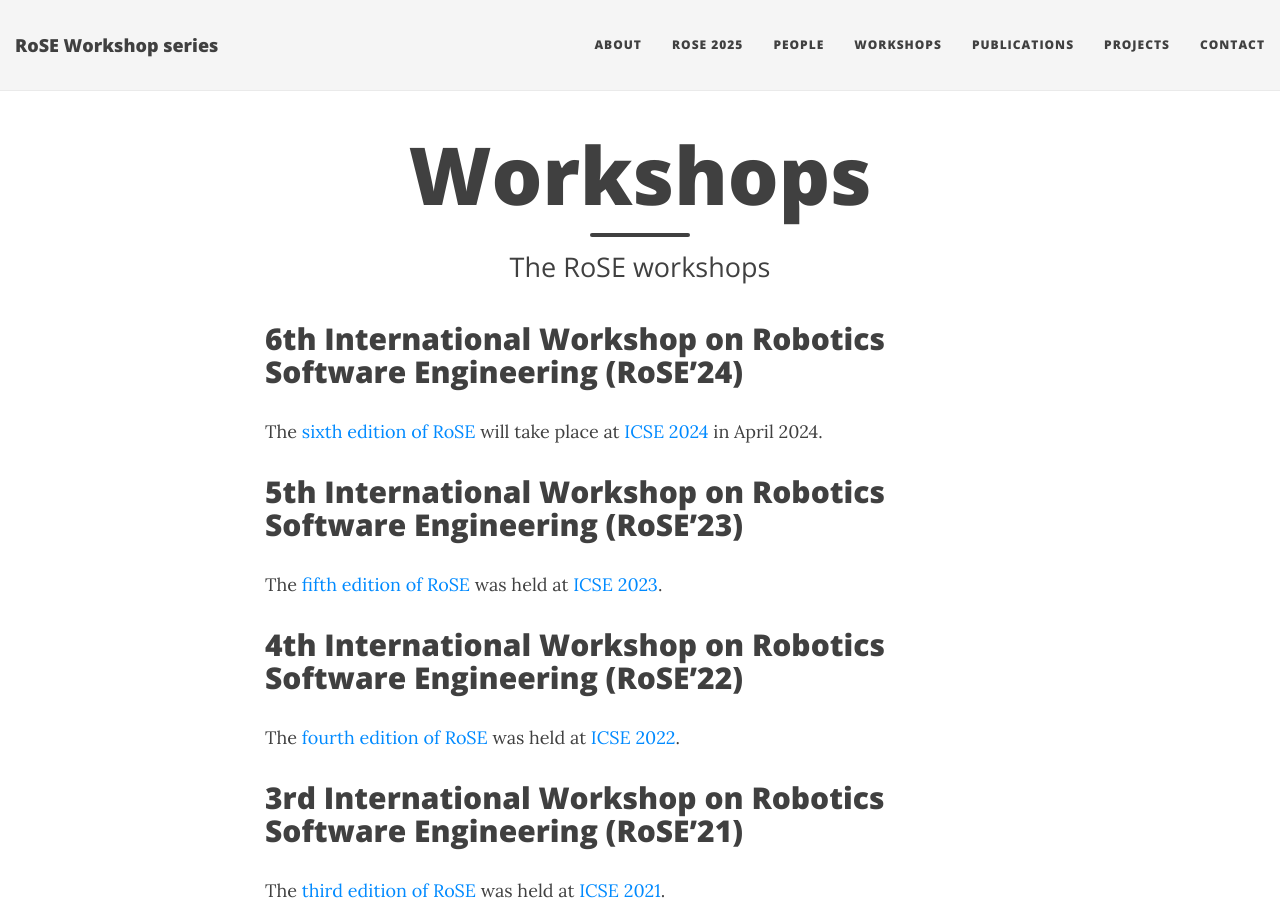
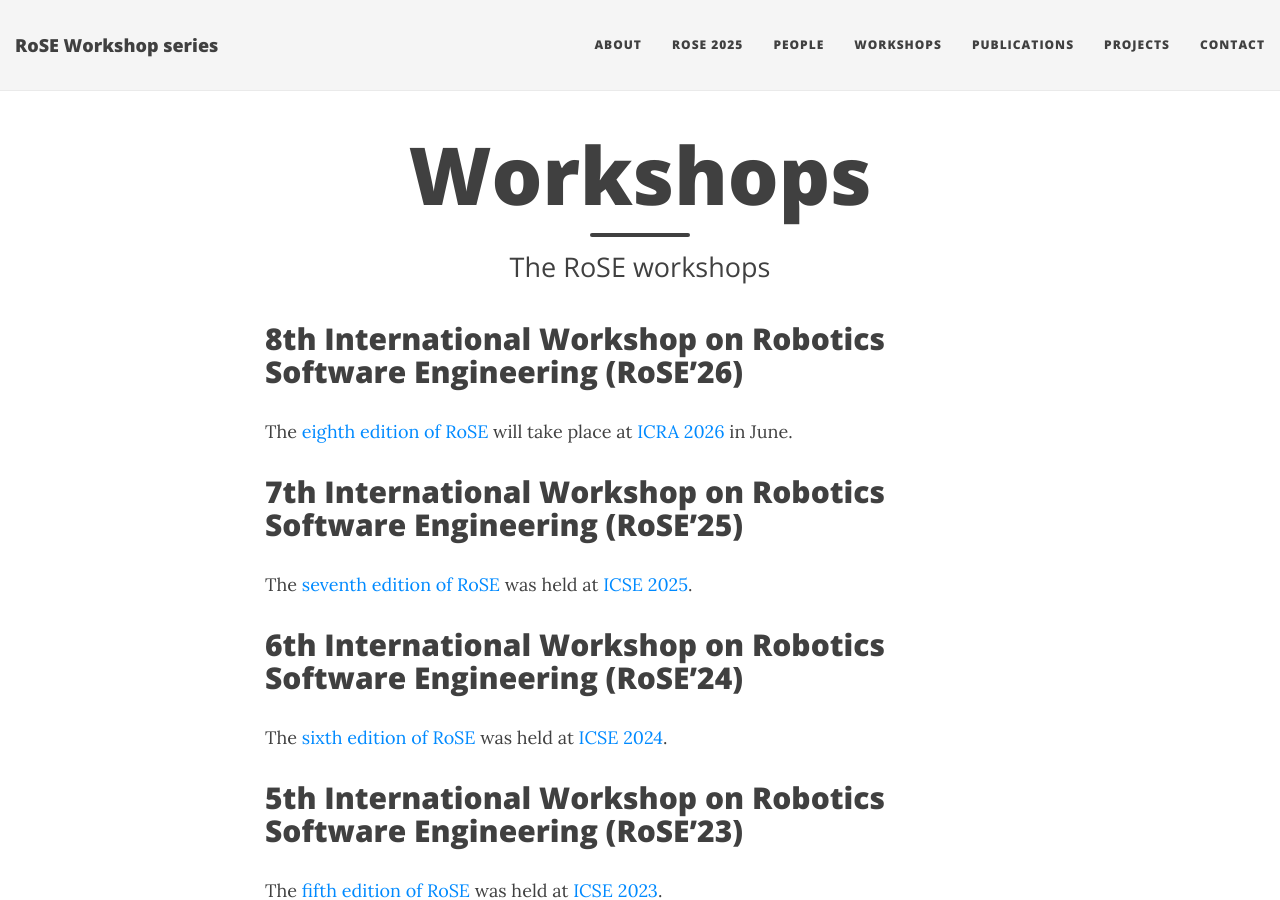
Before and after one commit to rose-workshops/rose-workshops.github.io, a Jekyll site: the page built from workshops.md, in a window 1280 px wide and 900 px high. Built offline with Jekyll 4.4.1, drawn with Linux system fonts in a browser that asks for light colours; nearby versions of some CDN libraries.

Commit message:
Revise RoSE workshop details for past events and add next event
Updated the status of RoSE workshops to reflect past events.

```diff
--- a/workshops.md
+++ b/workshops.md
@@ -4,9 +4,17 @@
 subtitle: The RoSE workshops
 ---
 
+## 8th International Workshop on Robotics Software Engineering (RoSE'26)
+
+The [eighth edition of RoSE](/rose2026/) will take place at [ICRA 2026](https://2026.ieee-icra.org) in June.
+
+## 7th International Workshop on Robotics Software Engineering (RoSE'25)
+
+The [seventh edition of RoSE](/rose2025/) was held at [ICSE 2025](https://conf.researchr.org/home/icse-2025).
+
 ## 6th International Workshop on Robotics Software Engineering (RoSE'24)
 
-The [sixth edition of RoSE](/rose2024/) will take place at [ICSE 2024](https://conf.researchr.org/home/icse-2024) in April 2024.
+The [sixth edition of RoSE](/rose2024/) was held at [ICSE 2024](https://conf.researchr.org/home/icse-2024).
 
 ## 5th International Workshop on Robotics Software Engineering (RoSE'23)
 
```
